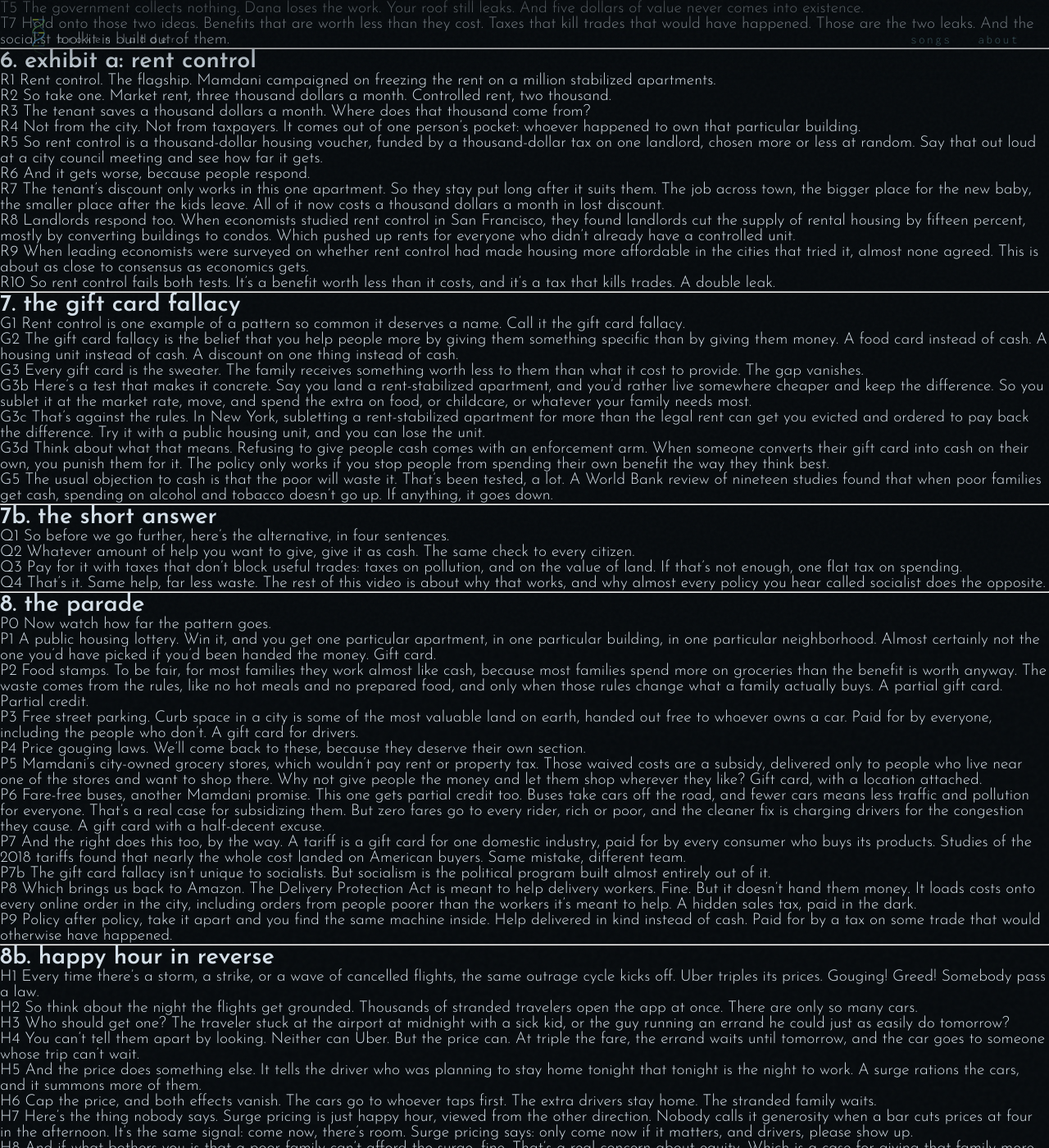
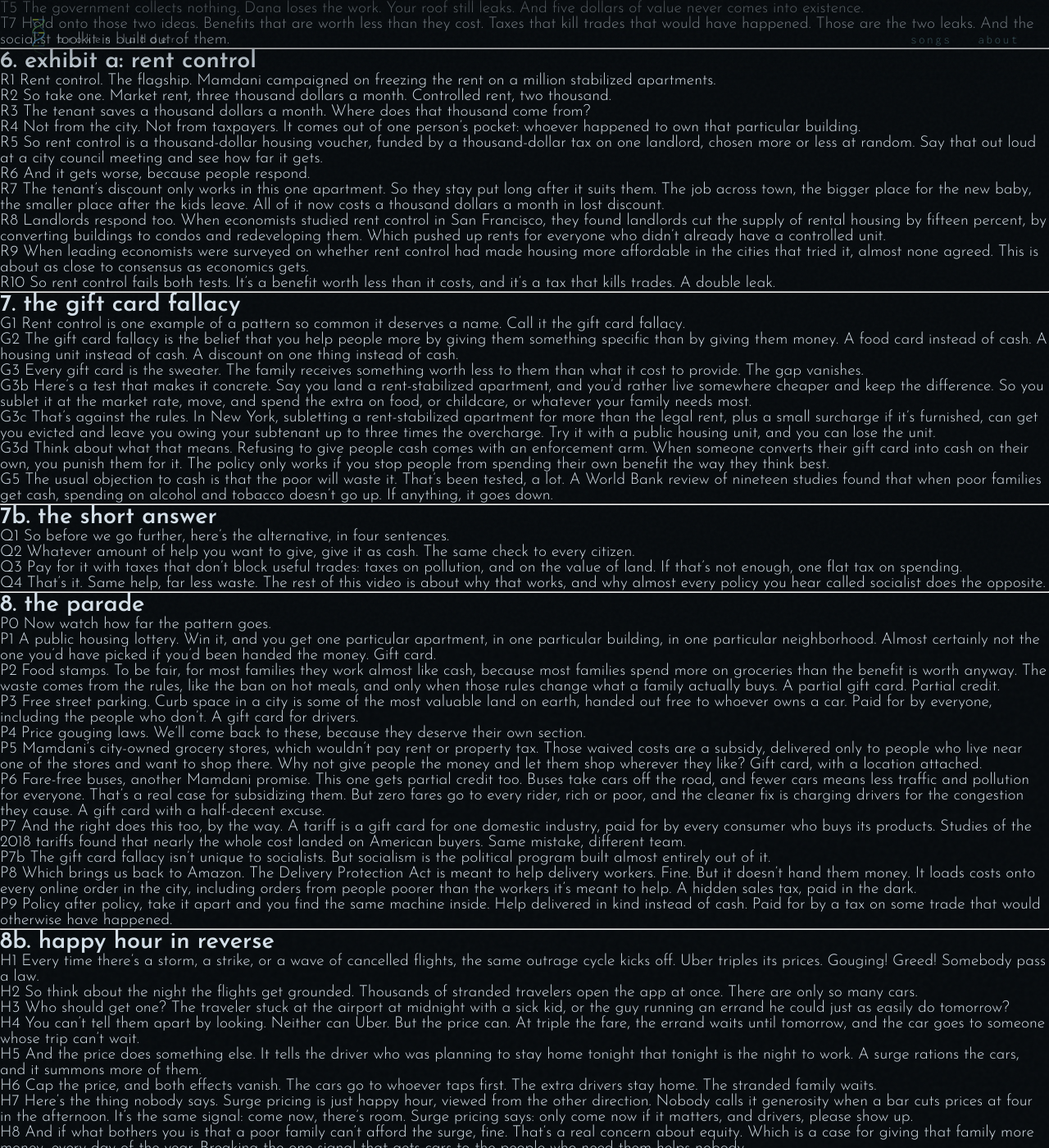
Before and after one commit to ClayShentrup/brokenladder, a Jekyll site: the page built from safety-net-vs-socialism/script.md, in a window 1280 px wide and 1400 px high, scrolled down 1048 px. Shown: the whole window at 82% size. Built offline with Jekyll 4.4.1, drawn with Linux system fonts in a browser that asks for light colours; our own code applies the rules of GitHub Pages for plain Markdown files; some of the changed text lies outside the part shown.

Commit message:
script: apply fact-check qualifications (sublet treble damages, SF mechanism, SNAP hot food, CBO central estimates)
Co-Authored-By: Claude Opus 5.5 <noreply@anthropic.com>
Claude-Session: https://claude.ai/code/session_01BsiGF9St2tiTePmyBZgNDi

```diff
--- a/safety-net-vs-socialism/script.md
+++ b/safety-net-vs-socialism/script.md
@@ -102,7 +102,7 @@ R6 And it gets worse, because people respond.
 
 R7 The tenant's discount only works in this one apartment. So they stay put long after it suits them. The job across town, the bigger place for the new baby, the smaller place after the kids leave. All of it now costs a thousand dollars a month in lost discount.
 
-R8 Landlords respond too. When economists studied rent control in San Francisco, they found landlords cut the supply of rental housing by fifteen percent, mostly by converting buildings to condos. Which pushed up rents for everyone who didn't already have a controlled unit.
+R8 Landlords respond too. When economists studied rent control in San Francisco, they found landlords cut the supply of rental housing by fifteen percent, by converting buildings to condos and redeveloping them. Which pushed up rents for everyone who didn't already have a controlled unit.
 
 R9 When leading economists were surveyed on whether rent control had made housing more affordable in the cities that tried it, almost none agreed. This is about as close to consensus as economics gets.
 
@@ -120,7 +120,7 @@ G3 Every gift card is the sweater. The family receives something worth less to t
 
 G3b Here's a test that makes it concrete. Say you land a rent-stabilized apartment, and you'd rather live somewhere cheaper and keep the difference. So you sublet it at the market rate, move, and spend the extra on food, or childcare, or whatever your family needs most.
 
-G3c That's against the rules. In New York, subletting a rent-stabilized apartment for more than the legal rent can get you evicted and ordered to pay back the difference. Try it with a public housing unit, and you can lose the unit.
+G3c That's against the rules. In New York, subletting a rent-stabilized apartment for more than the legal rent, plus a small surcharge if it's furnished, can get you evicted and leave you owing your subtenant up to three times the overcharge. Try it with a public housing unit, and you can lose the unit.
 
 G3d Think about what that means. Refusing to give people cash comes with an enforcement arm. When someone converts their gift card into cash on their own, you punish them for it. The policy only works if you stop people from spending their own benefit the way they think best.
 
@@ -146,7 +146,7 @@ P0 Now watch how far the pattern goes.
 
 P1 A public housing lottery. Win it, and you get one particular apartment, in one particular building, in one particular neighborhood. Almost certainly not the one you'd have picked if you'd been handed the money. Gift card.
 
-P2 Food stamps. To be fair, for most families they work almost like cash, because most families spend more on groceries than the benefit is worth anyway. The waste comes from the rules, like no hot meals and no prepared food, and only when those rules change what a family actually buys. A partial gift card. Partial credit.
+P2 Food stamps. To be fair, for most families they work almost like cash, because most families spend more on groceries than the benefit is worth anyway. The waste comes from the rules, like the ban on hot meals, and only when those rules change what a family actually buys. A partial gift card. Partial credit.
 
 P3 Free street parking. Curb space in a city is some of the most valuable land on earth, handed out free to whoever owns a car. Paid for by everyone, including the people who don't. A gift card for drivers.
 
```
Also changed, not shown: other parts of safety-net-vs-socialism/script.md (+1 -1 lines).
